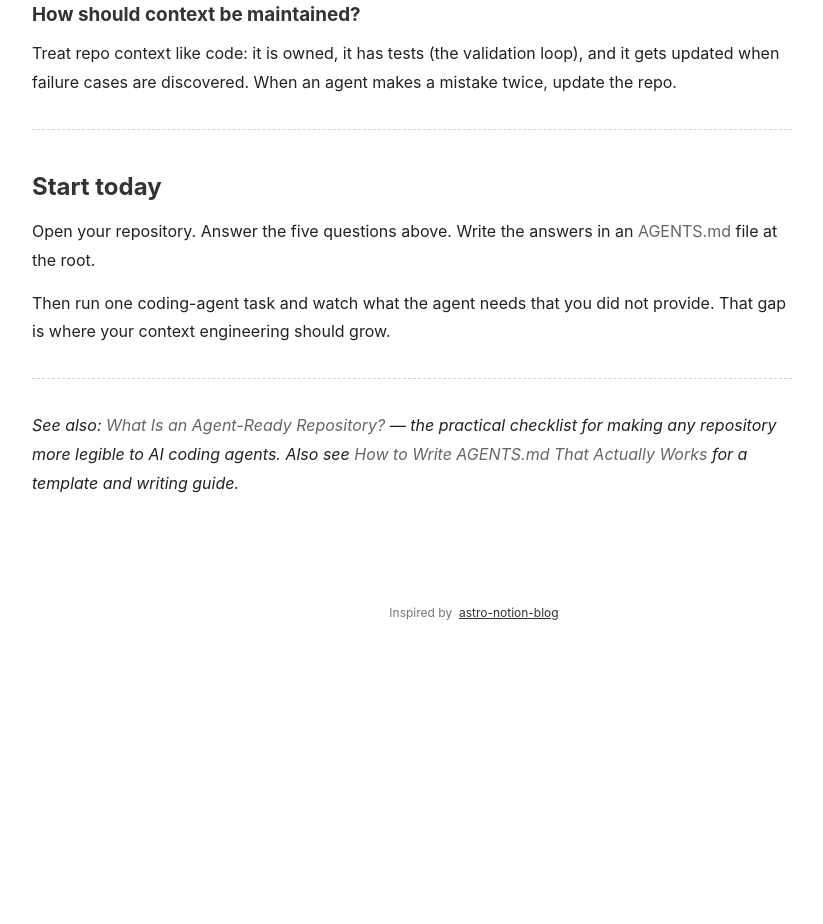
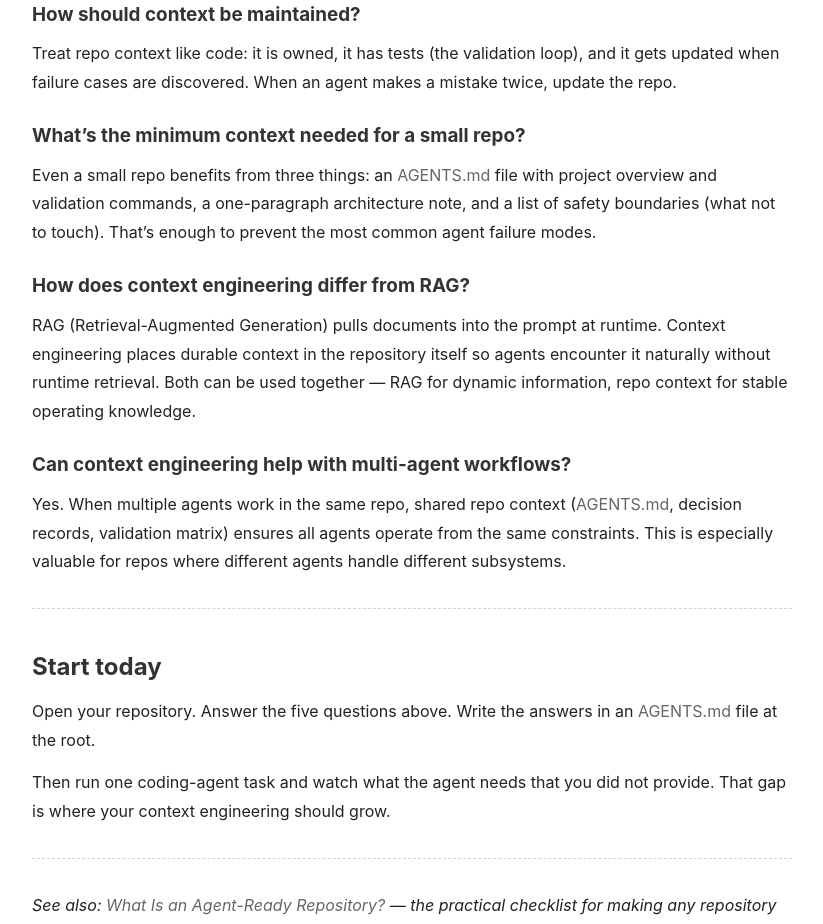
Before and after one commit to hoangnb24/harness-engineering-blog, an Astro site: page /context-engineering-for-coding-agents in a window 1280 px wide. Shown: the part 7118-8042 px from the top of the page, without its empty margins (316-1139 px from the left). Before the commit the page ends 7776 px from the top, so only its background shows below. Built offline with nearby package versions, Linux system fonts and the light colour scheme; Astro itself is replaced by a stand-in of ours.

Commit message:
Expand context-engineering pillar page with 3 new FAQs

```diff
--- a/src/pages/context-engineering-for-coding-agents.md
+++ b/src/pages/context-engineering-for-coding-agents.md
@@ -240,6 +240,18 @@ Yes. If AGENTS.md is more than a screen of text, cut detail and link to deeper d
 
 Treat repo context like code: it is owned, it has tests (the validation loop), and it gets updated when failure cases are discovered. When an agent makes a mistake twice, update the repo.
 
+### What's the minimum context needed for a small repo?
+
+Even a small repo benefits from three things: an AGENTS.md file with project overview and validation commands, a one-paragraph architecture note, and a list of safety boundaries (what not to touch). That's enough to prevent the most common agent failure modes.
+
+### How does context engineering differ from RAG?
+
+RAG (Retrieval-Augmented Generation) pulls documents into the prompt at runtime. Context engineering places durable context in the repository itself so agents encounter it naturally without runtime retrieval. Both can be used together — RAG for dynamic information, repo context for stable operating knowledge.
+
+### Can context engineering help with multi-agent workflows?
+
+Yes. When multiple agents work in the same repo, shared repo context (AGENTS.md, decision records, validation matrix) ensures all agents operate from the same constraints. This is especially valuable for repos where different agents handle different subsystems.
+
 ---
 
 ## Start today
```
